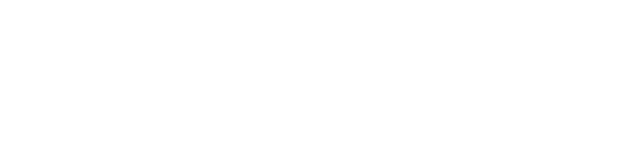
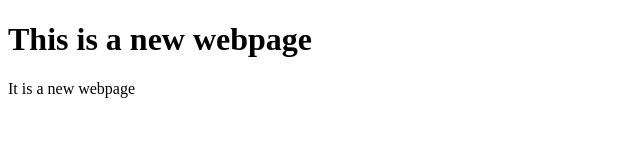
Before and after one commit to alhaifimo/training, a plain HTML site: page index.html in a window 1280 px wide. Shown: the whole page, without its empty margins (0-640 px from the left). Drawn offline with Linux system fonts and the light colour scheme.

Commit message:
Finishing the code

```diff
--- a/index.html
+++ b/index.html
@@ -3,9 +3,11 @@
 <head>
     <meta charset="UTF-8">
     <meta name="viewport" content="width=device-width, initial-scale=1.0">
-    <title>Document</title>
+    <title>This is a new webpage</title>
 </head>
 <body>
+    <h1>This is a new webpage</h1>
+    <p>It is a new webpage</p>
 
 </body>
 </html>
```
